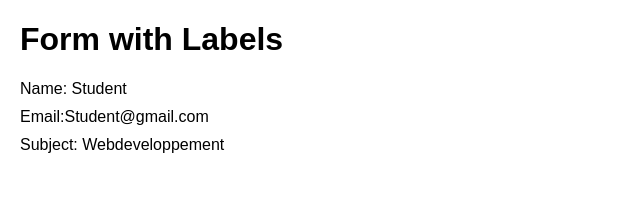
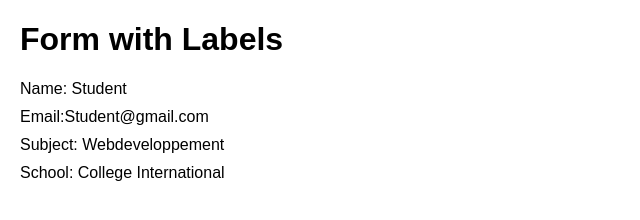
Before and after one commit to ThePersistent2020/Test_HTML, a plain HTML site: page index.html in a window 1280 px wide. Shown: the whole page, without its empty margins (0-640 px from the left). Drawn offline with Linux system fonts and the light colour scheme.

Commit message:
my second  commit

```diff
--- a/index.html
+++ b/index.html
@@ -35,8 +35,8 @@
 
         <label >Subject: Webdeveloppement</label>
 
-
-
+       <!--this is for second commit test-->
+        <label > School: College International</label>
 
 </body>
 </html>
```
